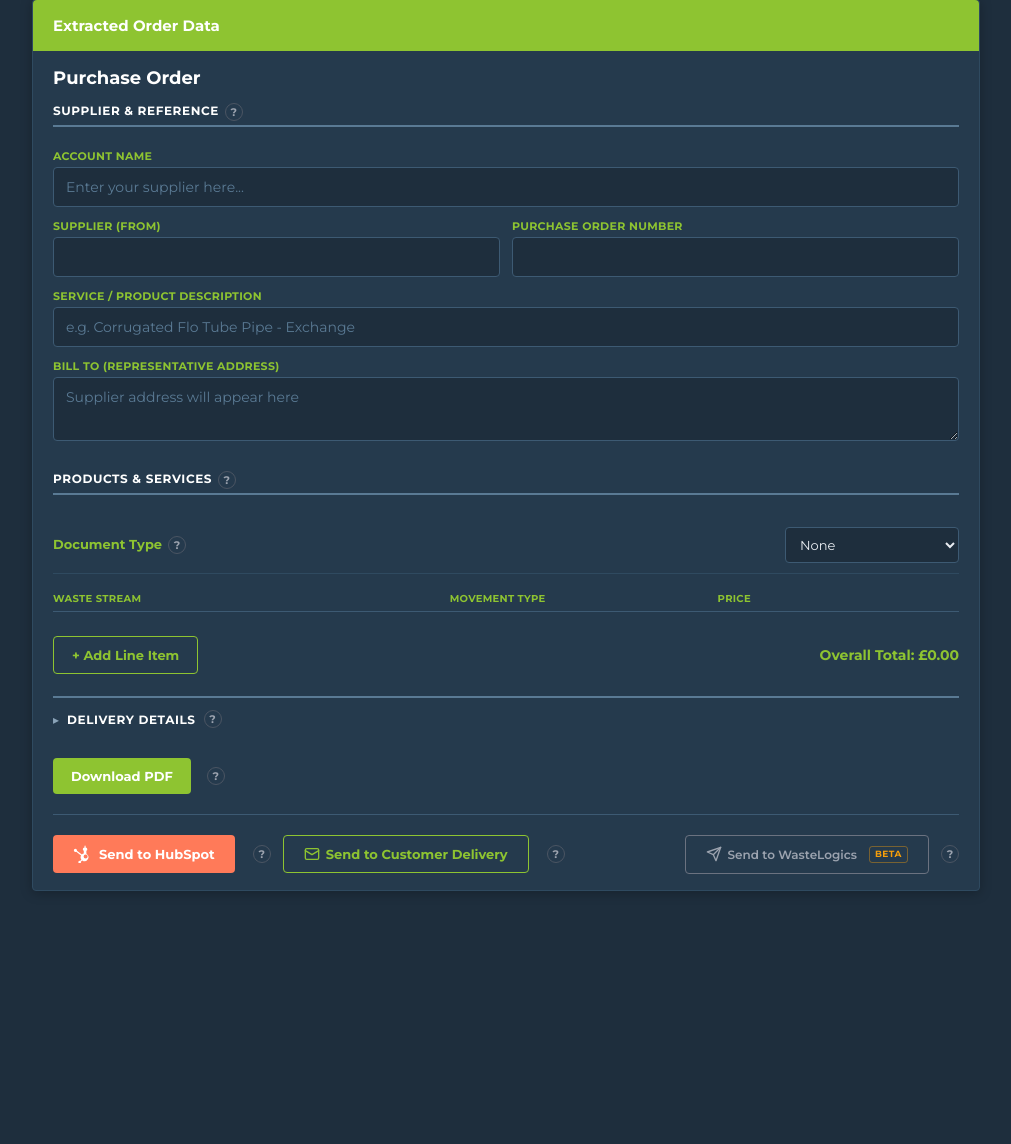
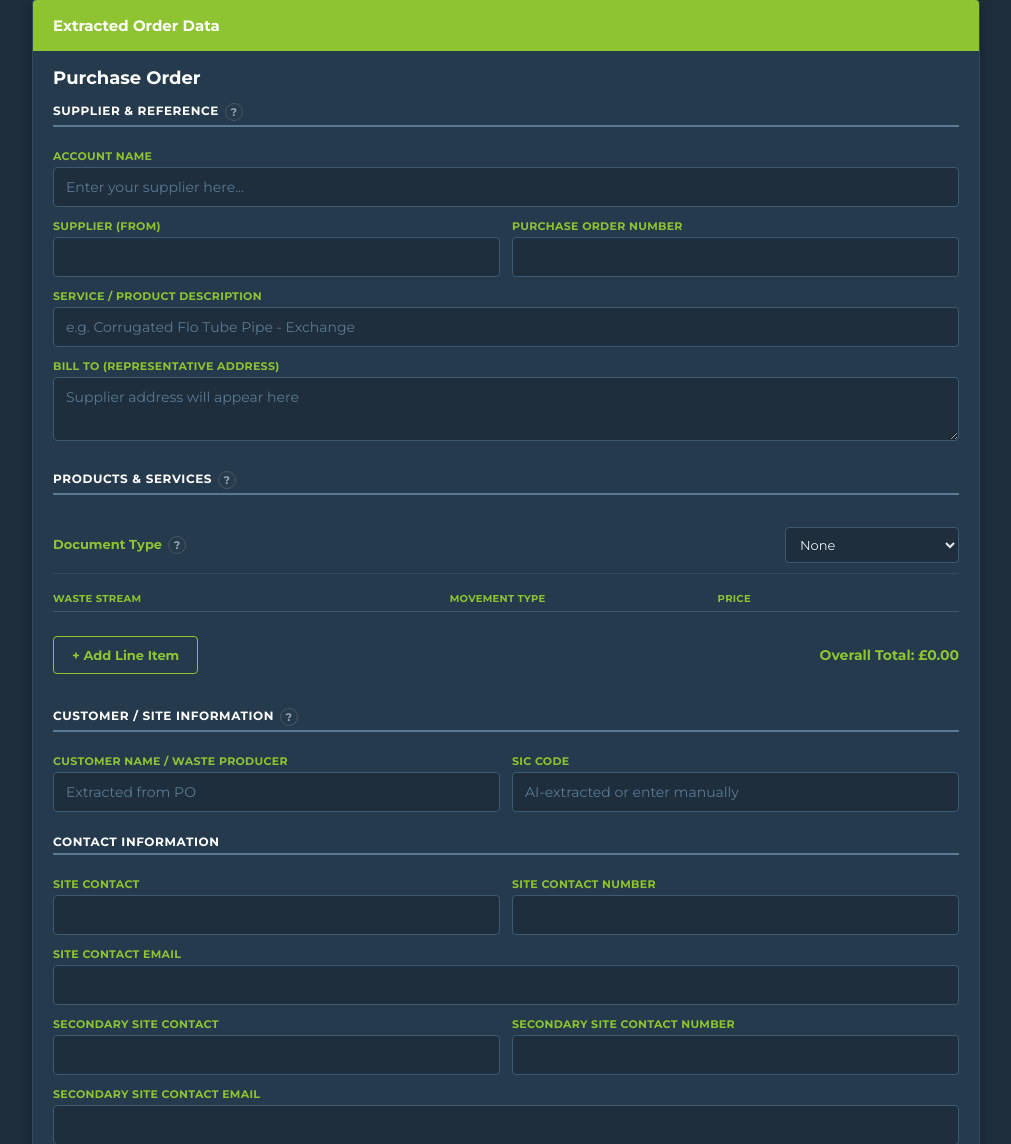
Before and after one commit to NathCM24/pdf-extractor, a Flask app: template templates/index.html in a window 1280 px wide. Shown: the part 583-1727 px from the top of the page, without its empty margins (134-1145 px from the left). Before the commit the page ends 1474 px from the top, so only its background shows below. Run offline with Flask 3, Linux system fonts and the light colour scheme; the template is opened without the code that fills it, so the values that code supplies are empty; some libraries are stand-ins or nearby versions.

Commit message:
Replace Delivery Details collapsible with inline customer/site info section and branded delivery email
- Remove collapsible Delivery Details section; move all fields (contacts,
  site info, access) directly into the results page as editable fields
- Add Customer Name / Waste Producer and SIC Code fields with AI extraction
- Replace plain-text delivery email with branded HTML template (Waste Experts
  header, dark header bar, styled table with grouped sections, green footer)
- Email now includes all operations fields: account name, contacts, site info,
  access details, restrictions, and special instructions
- Remove dd_* (delivery detail duplicate) fields — single source of truth
- Update extraction prompt, normalisation, confidence, webhook, and HubSpot
  integration to use new field structure

https://claude.ai/code/session_01LZXtAPqcuz9zZ3QLHYYYNQ

```diff
--- a/app.py
+++ b/app.py
@@ -81,6 +81,8 @@ STEP 2 — Return ONLY valid JSON with this shape:
   "supplier": "Best matching supplier from approved list, or null",
   "purchase_order_number": "PO/order reference, or null",
   "service_description": "Short product/service description from the products or pricing table (e.g. 'Corrugated Flo Tube Pipe - Exchange'), or null",
+  "customer_name": "Customer name or waste producer name from the PO, or null",
+  "sic_code": "SIC code if mentioned anywhere in the document, or null",
   "site_contact": "Primary contact, or null",
   "site_contact_number": "Primary contact number, or null",
   "site_contact_email": "Primary contact email, or null",
@@ -143,6 +145,7 @@ def _calculate_confidence(data, template):
     confidence = {}
     fields = [
         "purchase_order_number", "service_description",
+        "customer_name", "sic_code",
         "site_contact", "site_contact_number", "site_contact_email",
         "secondary_site_contact", "secondary_site_contact_number",
         "secondary_site_contact_email",
@@ -604,10 +607,10 @@ def _build_review_pdf(payload: dict) -> BytesIO:
     section_hdr_h = 7 * mm
 
     sections = [
-        ("DELIVERY DETAILS", [
-            ("Account Name (Waste Logics)", payload.get("dd_account_name") or payload.get("account_name")),
-            ("Supplier", payload.get("dd_supplier") or "Waste Experts"),
-            ("Purchase Order Number", payload.get("dd_po_number") or payload.get("purchase_order_number")),
+        ("ORDER DETAILS", [
+            ("Account Name (Waste Logics)", payload.get("customer_name") or payload.get("account_name")),
+            ("Supplier", "Waste Experts"),
+            ("Purchase Order Number", payload.get("purchase_order_number")),
         ]),
         ("CONTACT INFORMATION", [
             ("Site Contact", payload.get("site_contact")),
@@ -778,6 +781,8 @@ def _normalise_data(data: dict):
         "supplier",
         "purchase_order_number",
         "service_description",
+        "customer_name",
+        "sic_code",
         "site_contact",
         "site_contact_number",
         "site_contact_email",
@@ -1141,10 +1146,8 @@ def send_to_webhook():
         "line_items": line_items_cell,
         "total_amount": total_amount,
         "caveats": caveats,
-        # Delivery detail fields
-        "dd_account_name": str(data.get("dd_account_name") or data.get("account_name") or "").strip() or "\u2014",
-        "dd_supplier": str(data.get("dd_supplier") or "Waste Experts").strip(),
-        "dd_po_number": str(data.get("dd_po_number") or data.get("purchase_order_number") or "").strip() or "\u2014",
+        # Customer / site detail fields
+        "customer_name": str(data.get("customer_name") or data.get("account_name") or "").strip() or "\u2014",
         "site_contact": str(data.get("site_contact") or "").strip() or "\u2014",
         "site_contact_number": str(data.get("site_contact_number") or "").strip() or "\u2014",
         "site_contact_email": str(data.get("site_contact_email") or "").strip() or "\u2014",
@@ -1622,55 +1625,149 @@ RESEND_API_KEY = os.environ.get("RESEND_API_KEY", "").strip() or "re_RzdFeJwp_Bv
 print(f"RESEND_API_KEY: {'SET' if RESEND_API_KEY else 'NOT SET'}")
 
 
-def _build_delivery_email_plain(payload):
-    """Build a clean, plain-text operations-style email body with delivery details."""
-    def _val(key, default=""):
+def _esc(text):
+    """HTML-escape a string."""
+    return (str(text or "")
+            .replace("&", "&amp;")
+            .replace("<", "&lt;")
+            .replace(">", "&gt;")
+            .replace('"', "&quot;"))
+
+
+def _build_delivery_email_html(payload):
+    """Build a branded HTML email with full operations detail in a styled table."""
+    def _val(key, default="\u2014"):
         v = str(payload.get(key) or "").strip()
         return v if v else default
 
-    lines = []
-    lines.append(f"Account Name (Waste Logics): {_val('dd_account_name', _val('account_name'))}")
-    lines.append(f"Supplier: {_val('dd_supplier', 'Waste Experts')}")
-    lines.append(f"Purchase Order Number: {_val('dd_po_number', _val('purchase_order_number'))}")
-    lines.append("")
-    lines.append(f"Site Contact: {_val('site_contact')}")
-    lines.append(f"Site Contact Number: {_val('site_contact_number')}")
-    lines.append(f"Site Contact Email: {_val('site_contact_email')}")
-    lines.append("")
-    lines.append(f"Secondary Site Contact: {_val('secondary_site_contact')}")
-    lines.append(f"Secondary Site Contact Number: {_val('secondary_site_contact_number')}")
-    lines.append(f"Secondary Site Contact Email: {_val('secondary_site_contact_email')}")
-    lines.append("")
-    lines.append(f"Site Name: {_val('site_name')}")
-    lines.append(f"Site Address: {_val('site_address')}")
-    lines.append(f"Site Postcode: {_val('site_postcode')}")
-    lines.append("")
-    lines.append(f"Opening Times: {_val('opening_times')}")
-    lines.append(f"Access: {_val('access')}")
-    lines.append(f"Site Restrictions: {_val('site_restrictions')}")
-    lines.append(f"Special Instructions: {_val('special_instructions')}")
-
-    # Add line items summary
-    line_items = payload.get("line_items") or []
-    if line_items:
-        lines.append("")
-        lines.append("--- Products & Services ---")
-        for item in line_items:
-            desc = str(item.get("description") or "")
-            mt = str(item.get("movement_type") or "")
-            try:
-                price = float(item.get("price") or 0)
-            except (TypeError, ValueError):
-                price = 0.0
-            mt_str = f" [{mt}]" if mt else ""
-            lines.append(f"  {desc}{mt_str} — £{price:.2f}")
-        try:
-            total = float(payload.get("overall_total") or 0)
-        except (TypeError, ValueError):
-            total = 0.0
-        lines.append(f"  Total: £{total:.2f}")
-
-    return "\n".join(lines)
+    # CSS for the email
+    row_style = (
+        'style="border-bottom:1px solid #e2e8f0;"'
+    )
+    label_style = (
+        'style="padding:10px 14px; font-weight:700; font-size:13px; '
+        'color:#1e2e3d; width:40%; vertical-align:top; '
+        'border-right:1px solid #e2e8f0; background:#f8fafc;"'
+    )
+    value_style = (
+        'style="padding:10px 14px; font-size:13px; color:#2d3748; '
+        'vertical-align:top;"'
+    )
+    section_style = (
+        'style="padding:8px 14px; font-size:11px; font-weight:700; '
+        'text-transform:uppercase; letter-spacing:0.5px; color:#718096; '
+        'background:#edf2f7; border-bottom:1px solid #e2e8f0;"'
+    )
+
+    def row(label, value):
+        v = _esc(value) if value and value != "\u2014" else "\u2014"
+        # Preserve newlines in values
+        v = v.replace("\n", "<br/>")
+        return (
+            f'<tr {row_style}>'
+            f'<td {label_style}>{_esc(label)}</td>'
+            f'<td {value_style}>{v}</td>'
+            f'</tr>'
+        )
+
+    def section_header(title):
+        return (
+            f'<tr><td colspan="2" {section_style}>{_esc(title)}</td></tr>'
+        )
+
+    customer_name = _val("customer_name", _val("account_name"))
+
+    table_rows = "".join([
+        # Order Details
+        section_header("Order Details"),
+        row("Account Name (Waste Logics)", customer_name),
+        row("Supplier", "Waste Experts"),
+        row("Purchase Order Number", _val("purchase_order_number")),
+
+        # Contact Information
+        section_header("Contact Information"),
+        row("Site Contact", _val("site_contact")),
+        row("Site Contact Number", _val("site_contact_number")),
+        row("Site Contact Email", _val("site_contact_email")),
+        row("Secondary Site Contact", _val("secondary_site_contact")),
+        row("Secondary Site Contact Number", _val("secondary_site_contact_number")),
+        row("Secondary Site Contact Email", _val("secondary_site_contact_email")),
+
+        # Site Information
+        section_header("Site Information"),
+        row("Site Name", _val("site_name")),
+        row("Site Address", _val("site_address")),
+        row("Site Postcode", _val("site_postcode")),
+
+        # Access & Instructions
+        section_header("Access & Instructions"),
+        row("Opening Times", _val("opening_times")),
+        row("Access", _val("access")),
+        row("Site Restrictions", _val("site_restrictions")),
+        row("Special Instructions", _val("special_instructions")),
+    ])
+
+    logo_url = (
+        "https://i0.wp.com/wasteexperts.co.uk/wp-content/uploads/"
+        "2022/11/green-grey-logo-1080.png?w=1920&ssl=1"
+    )
+
+    html = f"""\
+<!DOCTYPE html>
+<html>
+<head><meta charset="utf-8"/></head>
+<body style="margin:0; padding:0; background:#f4f7fb; font-family:Arial,Helvetica,sans-serif;">
+<table width="100%" cellpadding="0" cellspacing="0" style="background:#f4f7fb; padding:24px 0;">
+<tr><td align="center">
+<table width="600" cellpadding="0" cellspacing="0" style="background:#ffffff; border-radius:4px; overflow:hidden; box-shadow:0 2px 8px rgba(0,0,0,0.08);">
+
+  <!-- Logo header -->
+  <tr>
+    <td style="background:#1e2e3d; padding:20px 24px; text-align:center;">
+      <img src="{logo_url}" alt="Waste Experts" width="180" style="display:block; margin:0 auto;" />
+    </td>
+  </tr>
+
+  <!-- Green accent bar -->
+  <tr><td style="background:#8ec431; height:4px; font-size:0; line-height:0;">&nbsp;</td></tr>
+
+  <!-- Title bar -->
+  <tr>
+    <td style="padding:18px 24px; background:#ffffff; border-bottom:1px solid #e2e8f0;">
+      <h1 style="margin:0; font-size:18px; font-weight:700; color:#1e2e3d;">
+        Delivery Details
+      </h1>
+      <p style="margin:4px 0 0; font-size:13px; color:#718096;">
+        Purchase Order &mdash; {_esc(_val("purchase_order_number"))}
+      </p>
+    </td>
+  </tr>
+
+  <!-- Data table -->
+  <tr>
+    <td style="padding:0;">
+      <table width="100%" cellpadding="0" cellspacing="0" style="border-collapse:collapse;">
+        {table_rows}
+      </table>
+    </td>
+  </tr>
+
+  <!-- Footer -->
+  <tr>
+    <td style="background:#8ec431; padding:14px 24px; text-align:center;">
+      <p style="margin:0; font-size:12px; color:#ffffff; font-weight:600;">
+        Made with &#x1F49A; by Marketing &mdash; Waste Experts
+      </p>
+    </td>
+  </tr>
+
+</table>
+</td></tr>
+</table>
+</body>
+</html>"""
+
+    return html
 
 
 @app.route("/api/send-delivery-email/status", methods=["GET"])
@@ -1740,8 +1837,8 @@ def send_delivery_email():
         return jsonify({"error": f"PDF generation failed: {exc}"}), 500
 
     # Prepare email fields
-    po_number = (payload.get("purchase_order_number") or payload.get("dd_po_number") or "").strip() or "Unknown"
-    supplier_name = (payload.get("dd_supplier") or "Waste Experts").strip()
+    po_number = (payload.get("purchase_order_number") or "").strip() or "Unknown"
+    supplier_name = "Waste Experts"
 
     # Base64-encode the PDF for attachment
     pdf_bytes = pdf_buffer.getvalue()
@@ -1752,15 +1849,15 @@ def send_delivery_email():
     safe_supplier = _sanitise_filename(supplier_name)
     attachment_filename = f"PO_{safe_po}_{safe_supplier}.pdf"
 
-    # Build plain text email body with delivery details
-    email_text = _build_delivery_email_plain(payload)
-
-    # Send via Resend API (plain text, no HTML branding)
+    # Build branded HTML email body with full operations detail
+    email_html = _build_delivery_email_html(payload)
+
+    # Send via Resend API (branded HTML)
     resend_payload = {
         "from": "Waste Experts PO Extractor <onboarding@resend.dev>",
         "to": [to_email],
         "subject": f"Purchase Order \u2014 {po_number} \u2014 {supplier_name}",
-        "text": email_text,
+        "html": email_html,
         "attachments": [{
             "filename": attachment_filename,
             "content": pdf_b64,
--- a/templates/index.html
+++ b/templates/index.html
@@ -324,27 +324,6 @@
     }
     .btn-remove:hover { background: rgba(180,35,24,.35); }
 
-    /* --- Delivery Details collapsible --- */
-    .delivery-details-section { margin-top: 6px; grid-column: 1 / -1; }
-    .delivery-details-header {
-      display: flex; align-items: center; gap: 8px; cursor: pointer;
-      padding: 12px 0; user-select: none; border-top: 2px solid #5a7a94;
-    }
-    .delivery-details-header h3 {
-      margin: 0; font-size: 12px; font-weight: 700; text-transform: uppercase;
-      letter-spacing: .6px; color: #fff;
-    }
-    .delivery-details-chevron {
-      font-size: 12px; color: #8aa3b8; transition: transform .2s; display: inline-block;
-    }
-    .delivery-details-header.open .delivery-details-chevron { transform: rotate(90deg); }
-    .delivery-details-body {
-      max-height: 0; overflow: hidden; transition: max-height .3s ease;
-    }
-    .delivery-details-body.open {
-      max-height: 3000px;
-    }
-    .delivery-details-body .grid { margin-top: 8px; }
 
     @media (max-width: 760px) {
       .grid { grid-template-columns: 1fr; }
@@ -665,21 +644,17 @@
             </span>
           </div>
 
-          <!-- ===== Delivery Details (collapsible) ===== -->
-          <div class="delivery-details-section">
-            <div class="delivery-details-header" id="delivery-details-toggle" onclick="toggleDeliveryDetails()">
-              <span class="delivery-details-chevron" id="delivery-details-chevron">&#9656;</span>
-              <h3>Delivery Details</h3>
-              <span class="help-tooltip-wrap" style="margin-left:0;">
-                <span class="help-tooltip-icon">?</span>
-                <span class="help-tooltip-popup help-tooltip-popup--right">Delivery details used in the customer delivery email. Fill in or correct any fields the AI didn't extract from the PO.</span>
-              </span>
-            </div>
-            <div class="delivery-details-body" id="delivery-details-body">
-              <div class="grid">
-                <div class="field"><label>Account Name (Waste Logics)</label><input id="dd_account_name" type="text" placeholder="Account/client name" /></div>
-                <div class="field"><label>Supplier</label><input id="dd_supplier" type="text" value="Waste Experts" /></div>
-                <div class="field full"><label>Purchase Order Number</label><input id="dd_po_number" type="text" placeholder="PO reference number" /></div>
+          <!-- ===== Customer / Site Information ===== -->
+          <div class="section-title">Customer / Site Information<span class="help-tooltip-wrap"><span class="help-tooltip-icon">?</span><span class="help-tooltip-popup help-tooltip-popup--right">Customer and site details extracted from the PO. All fields are editable &mdash; correct anything the AI didn&rsquo;t extract accurately.</span></span></div>
+
+          <div class="field">
+            <label>Customer Name / Waste Producer</label>
+            <input id="customer_name" type="text" placeholder="Extracted from PO" />
+          </div>
+          <div class="field">
+            <label>SIC Code</label>
+            <input id="sic_code" type="text" placeholder="AI-extracted or enter manually" />
+          </div>
 
           <div class="section-title" style="margin-top:10px;">Contact Information</div>
           <div class="field"><label>Site Contact</label><input id="site_contact" type="text" /></div>
@@ -699,9 +674,6 @@
           <div class="field"><label>Access</label><textarea id="access"></textarea></div>
           <div class="field"><label>Site Restrictions</label><textarea id="site_restrictions"></textarea></div>
           <div class="field"><label>Special Instructions</label><textarea id="special_instructions"></textarea></div>
-              </div>
-            </div>
-          </div>
         </div>
 
         <!-- Download PDF (top area) -->
@@ -888,14 +860,13 @@
       /* Clear all form fields while edit card is still in DOM */
       [
         'supplier', 'purchase_order_number', 'service_description',
+        'customer_name', 'sic_code',
         'site_contact', 'site_contact_number', 'site_contact_email',
         'secondary_site_contact', 'secondary_site_contact_number', 'secondary_site_contact_email',
         'site_name', 'site_address', 'site_postcode',
         'opening_times', 'access', 'site_restrictions', 'special_instructions',
-        'account_name', 'supplier_address',
-        'dd_account_name', 'dd_po_number'
+        'account_name', 'supplier_address'
       ].forEach(function(key) { setField(key, ''); });
-      setField('dd_supplier', 'Waste Experts');
       setField('document_type', '');
       clearLineItems();
       var elDocTitle = document.getElementById('doc-title');
@@ -982,8 +953,6 @@
       if (dropdown) dropdown.classList.remove('open');
       updateSupplierAddress();
       validateAccount();
-      /* Sync to Delivery Details */
-      setField('dd_account_name', name);
     }
 
     dropdown.addEventListener('mousedown', e => {
@@ -1177,15 +1146,6 @@
       recalcOverallTotal();
     }
 
-    /* ── Delivery Details toggle ── */
-    function toggleDeliveryDetails() {
-      var header = document.getElementById('delivery-details-toggle');
-      var body = document.getElementById('delivery-details-body');
-      if (!header || !body) return;
-      header.classList.toggle('open');
-      body.classList.toggle('open');
-    }
-
     /* ── Fill form from extraction response ── */
     var _lastExtractedData = null;  /* Stored for template save */
     var _lastConfidence = null;
@@ -1198,6 +1158,7 @@
 
       [
         'supplier', 'purchase_order_number', 'service_description',
+        'customer_name', 'sic_code',
         'site_contact', 'site_contact_number', 'site_contact_email',
         'secondary_site_contact', 'secondary_site_contact_number', 'secondary_site_contact_email',
         'site_name', 'site_address', 'site_postcode',
@@ -1231,19 +1192,6 @@
 
       /* Auto-add doc type £40 line item if applicable */
       onDocTypeChange();
-
-      /* Populate Delivery Details fields */
-      setField('dd_account_name', data.account_name || '');
-      setField('dd_supplier', 'Waste Experts');
-      setField('dd_po_number', data.purchase_order_number || '');
-
-      /* Open Delivery Details section by default */
-      var ddHeader = document.getElementById('delivery-details-toggle');
-      var ddBody = document.getElementById('delivery-details-body');
-      if (ddHeader && !ddHeader.classList.contains('open')) {
-        ddHeader.classList.add('open');
-        ddBody.classList.add('open');
-      }
 
       /* Render confidence dots */
       renderConfidenceDots(confidence || {});
@@ -1262,6 +1210,8 @@
         purchase_order_number: getField('purchase_order_number'),
         service_description: getField('service_description'),
         document_type: getField('document_type'),
+        customer_name: getField('customer_name'),
+        sic_code: getField('sic_code'),
         site_contact: getField('site_contact'),
         site_contact_number: getField('site_contact_number'),
         site_contact_email: getField('site_contact_email'),
@@ -1276,11 +1226,7 @@
         site_restrictions: getField('site_restrictions'),
         special_instructions: getField('special_instructions'),
         line_items: items,
-        overall_total: overallTotal,
-        /* Delivery Details (fall back to main form values if empty) */
-        dd_account_name: getField('dd_account_name') || getField('account_name'),
-        dd_supplier: getField('dd_supplier') || 'Waste Experts',
-        dd_po_number: getField('dd_po_number') || getField('purchase_order_number')
+        overall_total: overallTotal
       };
     }
 
@@ -1644,8 +1590,8 @@
 
       /* Append delivery details to description */
       var ddFields = [
-        ['Account Name (WL)', payload.dd_account_name],
-        ['Supplier', payload.dd_supplier],
+        ['Account Name (WL)', payload.customer_name || payload.account_name],
+        ['Supplier', 'Waste Experts'],
         ['Site Contact', payload.site_contact],
         ['Site Contact Number', payload.site_contact_number],
         ['Site Contact Email', payload.site_contact_email],
@@ -1730,9 +1676,9 @@
         line_items: items,
         description: desc,
         delivery_details: {
-          dd_account_name: payload.dd_account_name || '',
-          dd_supplier: payload.dd_supplier || 'Waste Experts',
-          dd_po_number: payload.dd_po_number || payload.purchase_order_number || '',
+          customer_name: payload.customer_name || payload.account_name || '',
+          supplier: 'Waste Experts',
+          purchase_order_number: payload.purchase_order_number || '',
           site_contact: payload.site_contact || '',
           site_contact_number: payload.site_contact_number || '',
           site_contact_email: payload.site_contact_email || '',
@@ -2269,13 +2215,13 @@
       if (!validateAccount()) return;
       var payload = collectReviewPayload();
       var poNumber = payload.purchase_order_number || '\u2014';
-      var supplierName = payload.dd_supplier || 'Waste Experts';
+      var supplierName = 'Waste Experts';
       var email = getDeliveryEmail();
 
       /* Build preview of delivery details email */
       var previewFields = [
-        ['Account Name (Waste Logics)', payload.dd_account_name],
-        ['Supplier', payload.dd_supplier || 'Waste Experts'],
+        ['Account Name (WL)', payload.customer_name || payload.account_name],
+        ['Supplier', 'Waste Experts'],
         ['Purchase Order Number', poNumber],
         ['Site Contact', payload.site_contact],
         ['Site Name', payload.site_name],
```
Lines whose indentation alone changed are shown as unchanged.
